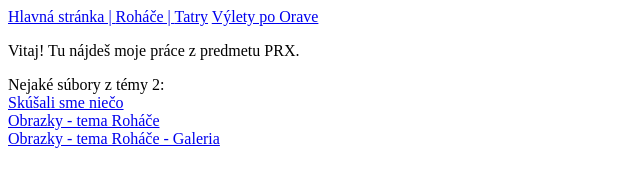
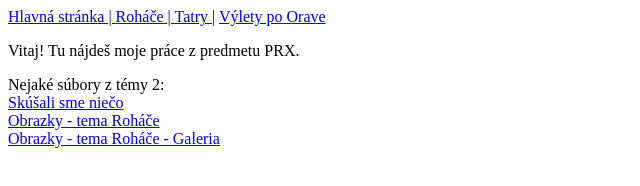
Before and after one commit to danakozakova/SS_PRX_IIC_student, a plain HTML site: page index.html in a window 1280 px wide. Shown: the full height of the page, 0-640 px from the left. Drawn offline with Linux system fonts and the light colour scheme.

Commit message:
Add files via upload

```diff
--- a/index.html
+++ b/index.html
@@ -9,7 +9,7 @@
   <nav>
     <a href="#"> Hlavná stránka | </a>
     <a href="04_tema/rohace.html"> Roháče | </a>
-    <a href="05_tema/tatry.html">Tatry</a>
+    <a href="05_tema/tatry.html">Tatry  |</a>
     <a href="06_tema/vylety.html">Výlety po Orave</a>
   </nav>
 
```
Also changed, not shown: 06_tema/vylety.html (+1 -1 lines).
